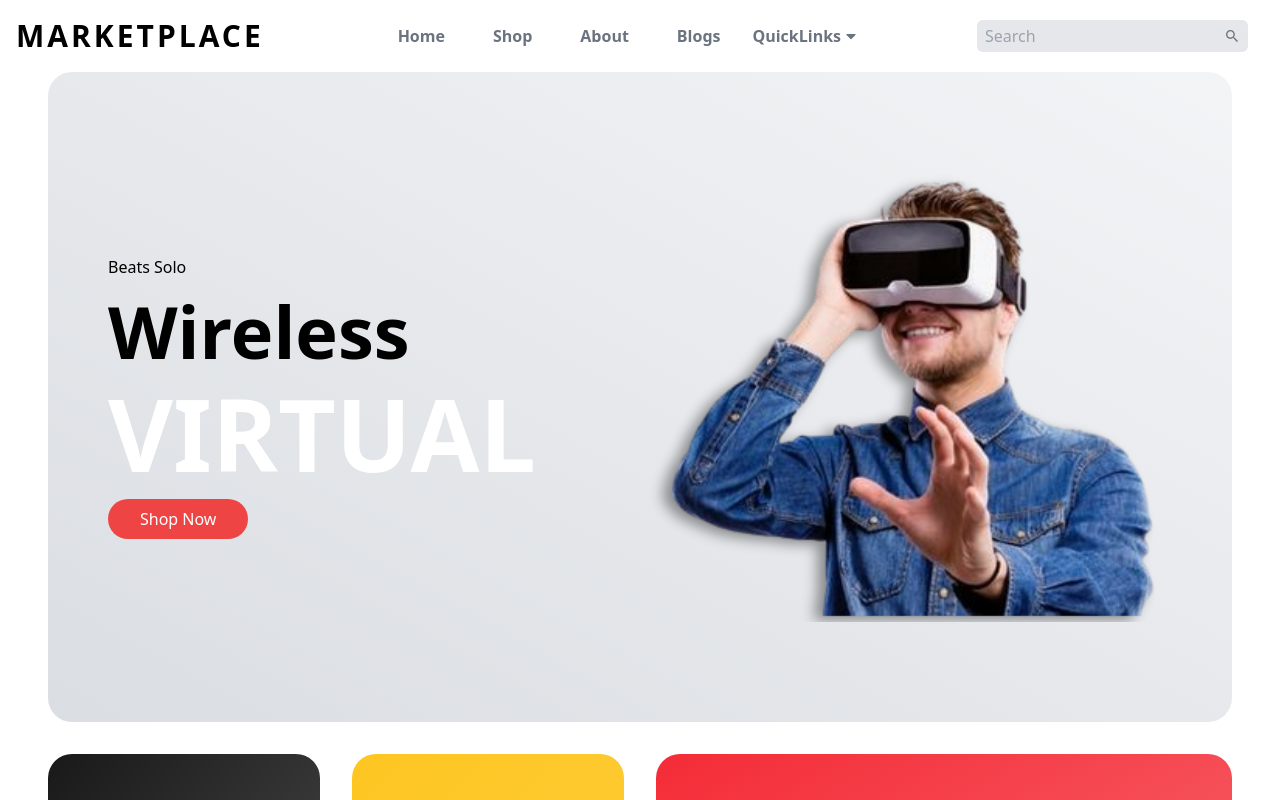
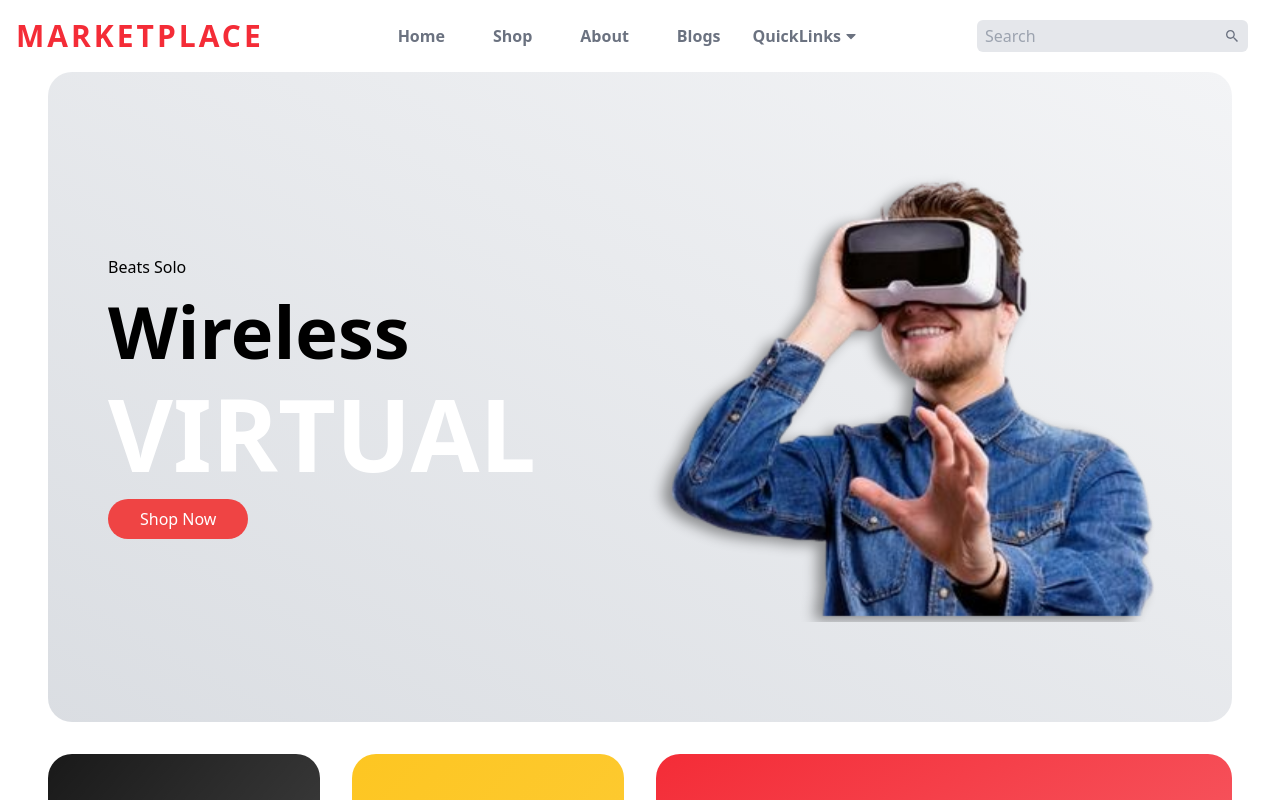
Before and after one commit to cheezykim/Online-martketplace, a React (Vite) app in the folder my-Frontend/: page / in a window 1280 px wide. Shown: the top 800 px of the page. Built offline with nearby package versions, Linux system fonts and the light colour scheme.

Commit message:
Navbar fix

```diff
--- a/my-Frontend/src/componets/Navbar/Navbar.jsx
+++ b/my-Frontend/src/componets/Navbar/Navbar.jsx
@@ -53,7 +53,7 @@ const Navbar = () => {
           <div className='flex items-center justify-between'>
             <a
               href="#"
-              className='text-primary font-semibold tracking-widest text-2xl uppercase sm:text-3xl'
+              className='text-Primary font-semibold tracking-widest text-2xl uppercase sm:text-3xl'
             >
               Marketplace
             </a>
```
